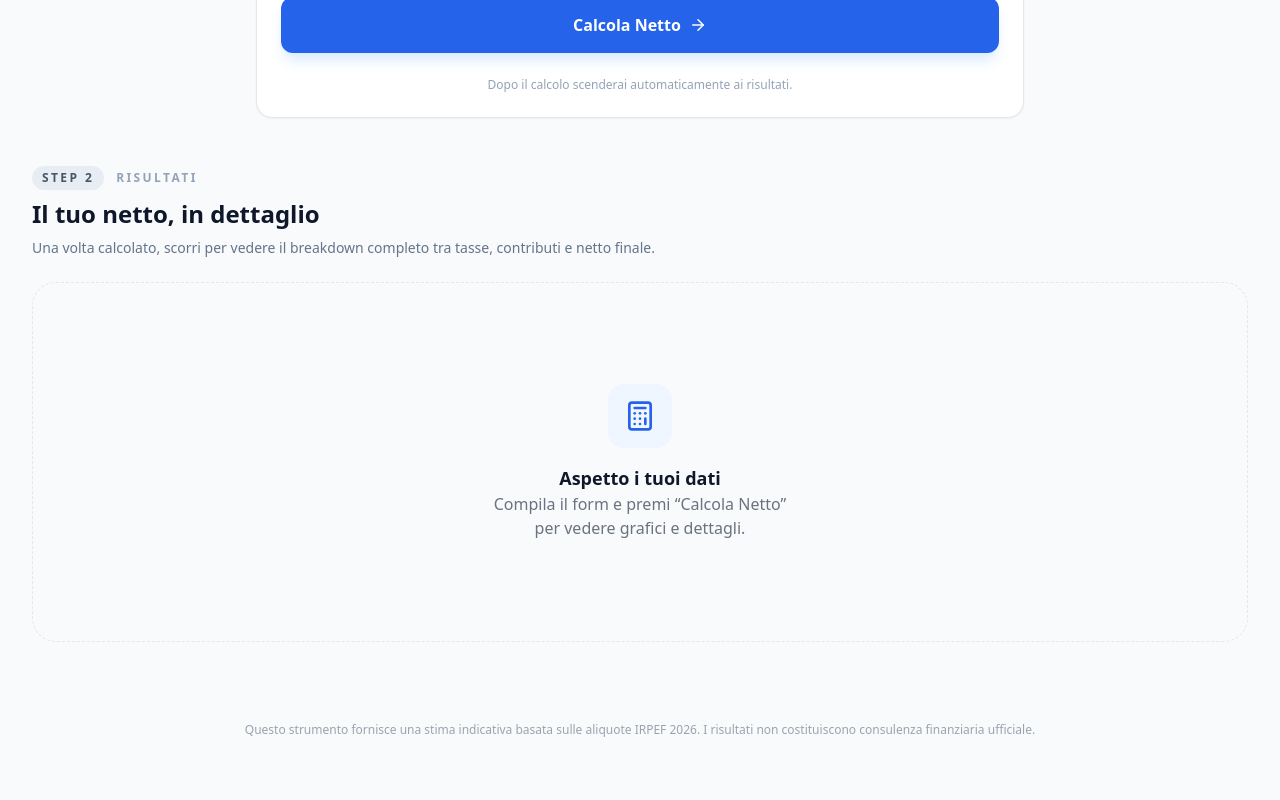
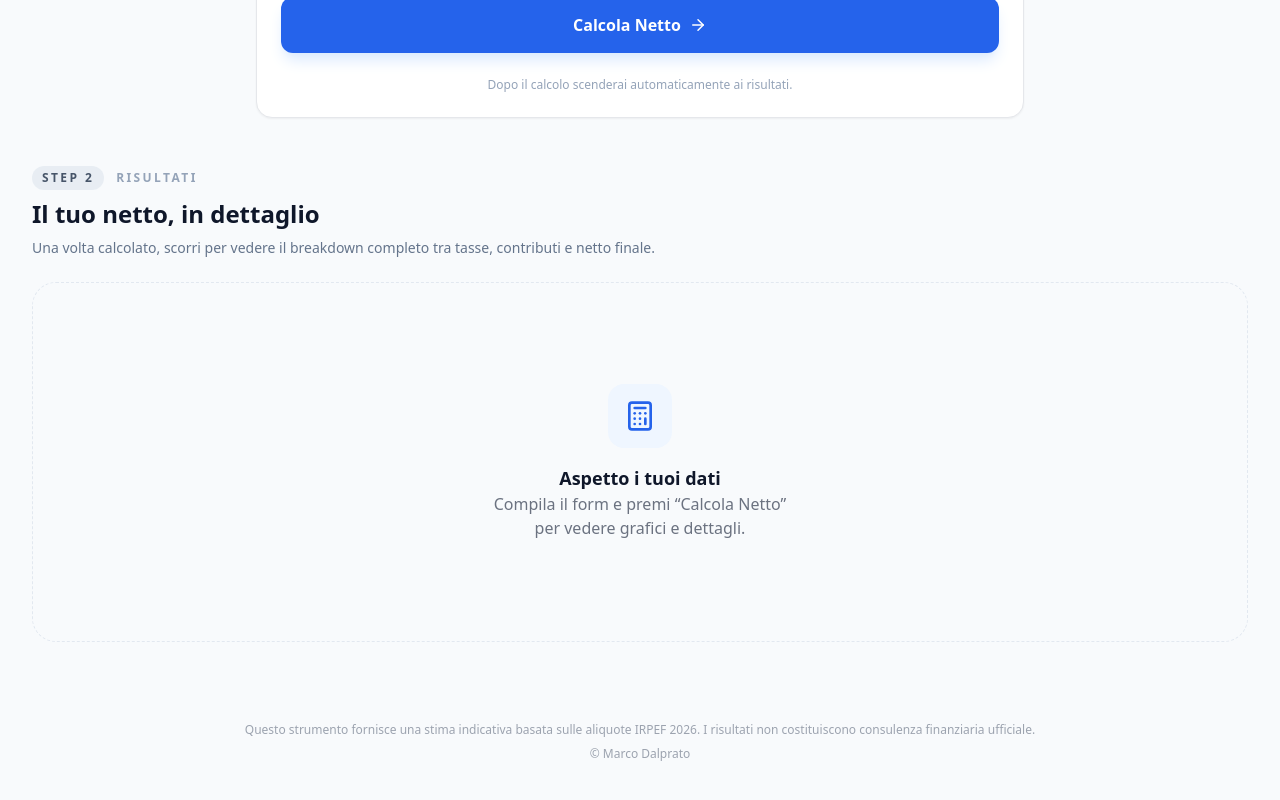
Before and after one commit to MDalprato/calcolo-netto-ral-italia, a React (Vite) app: page / in a window 1280 px wide. Shown: the part 417-1217 px from the top of the page. Built offline with nearby package versions, Linux system fonts and the light colour scheme.

Commit message:
Add footer with copyright notice in App component

```diff
--- a/App.tsx
+++ b/App.tsx
@@ -343,6 +343,7 @@ const App: React.FC = () => {
           Questo strumento fornisce una stima indicativa basata sulle aliquote IRPEF 2026.
           I risultati non costituiscono consulenza finanziaria ufficiale.
         </p>
+        <p className="mt-2">© Marco Dalprato</p>
       </footer>
     </div>
   );
```
